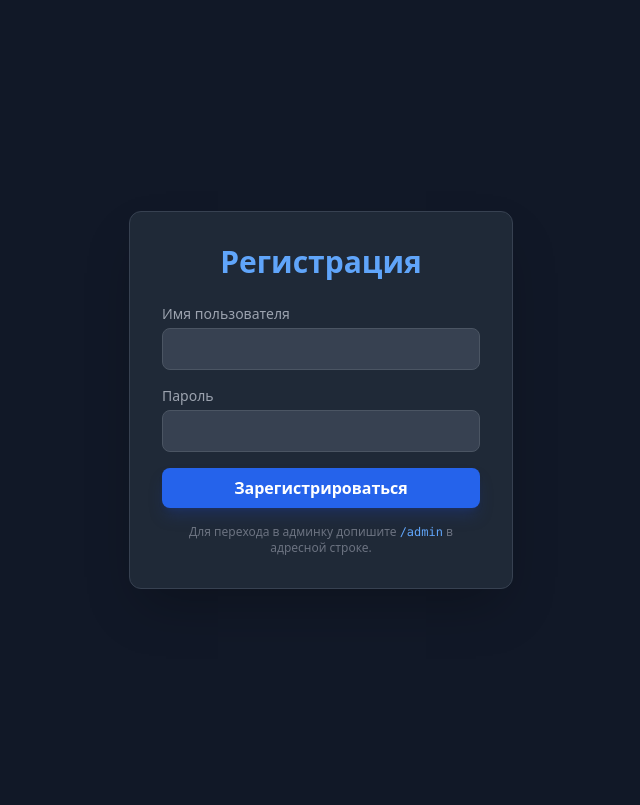
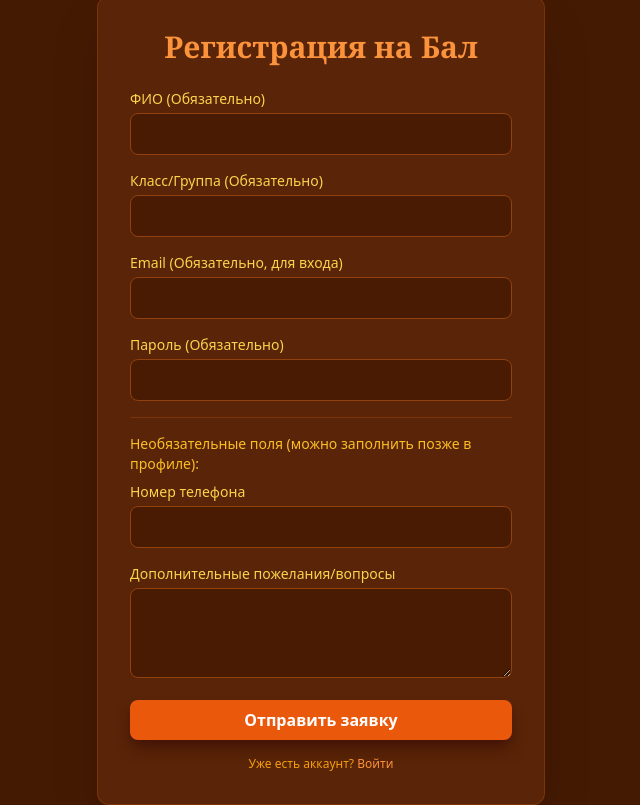
Before and after one commit to jsfxddc0de/hakaton_project, a Flask app: page /register in a window 1280 px wide. Shown: the whole page, without its empty margins (319-959 px from the left). Before the commit the page ends 589 px from the top, so only its background shows below. Run offline with Flask 3, Linux system fonts and the light colour scheme; some libraries are stand-ins or nearby versions.

Commit message:
обновил схему базы данных, модифицировал регистрацию, создана страница профиля, изменил логику входа/выхода, интегрировал отправку email, обновил api и админ-панель.

```diff
--- a/backend/app.py
+++ b/backend/app.py
@@ -1,20 +1,80 @@
-from flask import Flask, render_template, request, redirect, url_for
+from flask import Flask, render_template, request, redirect, url_for, session, jsonify, flash
 import sqlite3
-import os
+import smtplib
+import ssl
+from email.message import EmailMessage
+import os # Для получения Email-пароля из переменных окружения, безопаснее
 
 app = Flask(__name__)
+app.secret_key = 'super_secret_key_for_sessions_and_profile' # Секретный ключ для сессий
+
 DATABASE = 'users.db'
+ADMIN_PASSWORD = '1488'
 
+# --- НАСТРОЙКИ EMAIL ---
+# ВАЖНО: В реальных проектах эти данные хранят в переменных окружения или файле конфигурации,
+# а не прямо в коде! Для простоты демонстрации оставим тут.
+# Для Gmail нужно будет включить "Пароли приложений" если включена 2ФА.
+EMAIL_SENDER = 'gika.savinov@gmail.com' # Email, с которого будут отправляться письма
+# Пароль для вашего email. Для Gmail это "Пароль приложения".
+EMAIL_PASSWORD = os.environ.get('EMAIL_APP_PASSWORD', 'j012qewj12')
+EMAIL_HOST = 'smtp.gmail.com'
+EMAIL_PORT = 465 # SSL порт
+
+# Функция для отправки Email
+def send_registration_email(recipient_email, recipient_fio):
+    if not EMAIL_PASSWORD:
+        print("Ошибка: Пароль для отправки Email не задан. Письмо не будет отправлено.")
+        return
+
+    msg = EmailMessage()
+    msg['Subject'] = 'Успешная регистрация на Осенний Бал 2026!'
+    msg['From'] = EMAIL_SENDER
+    msg['To'] = recipient_email
+
+    msg.set_content(f"""
+    Здравствуйте, {recipient_fio}!
+
+    Поздравляем! Ваша заявка на участие в Осеннем Бале 2026 успешно принята.
+
+    Дата: 31 октября 2026 года
+    Время: 18:00
+    Место: Главный Колонный Зал Торжеств
+
+    Ваши данные для входа в личный кабинет:
+    Email: {recipient_email}
+    (Пароль тот, который вы указывали при регистрации)
+
+    Вы можете изменить необязательные данные в своем профиле на сайте.
+
+    До встречи на балу!
+    С уважением,
+    Оргкомитет Осеннего Бала
+    """)
+
+    try:
+        context = ssl.create_default_context()
+        with smtplib.SMTP_SSL(EMAIL_HOST, EMAIL_PORT, context=context) as smtp:
+            smtp.login(EMAIL_SENDER, EMAIL_PASSWORD)
+            smtp.send_message(msg)
+        print(f"Email успешно отправлен на {recipient_email}")
+    except Exception as e:
+        print(f"Ошибка при отправке Email на {recipient_email}: {e}")
 
 # Функция для подключения к БД и создания таблицы
 def init_db():
     conn = sqlite3.connect(DATABASE)
     cursor = conn.cursor()
+    # Обновленная таблица пользователей
     cursor.execute('''
         CREATE TABLE IF NOT EXISTS users (
             id INTEGER PRIMARY KEY AUTOINCREMENT,
-            username TEXT NOT NULL,
+            fio TEXT NOT NULL,
+            class_group TEXT NOT NULL,
+            email TEXT NOT NULL UNIQUE, -- Email теперь уникальный и используется для входа
             password TEXT NOT NULL,
+            phone TEXT,               -- Необязательное
+            wishes TEXT,              -- Необязательное
             ip_address TEXT NOT NULL,
             reg_time TIMESTAMP DEFAULT CURRENT_TIMESTAMP
         )
@@ -22,51 +82,206 @@ def init_db():
     conn.commit()
     conn.close()
 
-
-# Перенаправление с главной на регистрацию
+# 1. Главная страница (Осенний бал)
 @app.route('/')
 def home():
-    return redirect(url_for('register'))
+    user_email = session.get('user_email')
+    user_fio = session.get('user_fio')
+    return render_template('index.html', user_email=user_email, user_fio=user_fio)
+
+# 2. Регистрация участника
+@app.route('/register', methods=['GET', 'POST'])
+def register():
+    error = None
+    if request.method == 'POST':
+        fio = request.form['fio'].strip()
+        class_group = request.form['class_group'].strip()
+        email = request.form['email'].strip()
+        password = request.form['password']
+        phone = request.form.get('phone', '').strip() # Необязательное поле
+        wishes = request.form.get('wishes', '').strip() # Необязательное поле
+
+        ip_address = request.headers.get('X-Forwarded-For', request.remote_addr)
+
+        # Проверка обязательных полей
+        if not fio or not class_group or not email or not password:
+            error = "Пожалуйста, заполните все обязательные поля (ФИО, Класс/Группа, Email, Пароль)."
+            return render_template('register.html', error=error)
+
+        conn = sqlite3.connect(DATABASE)
+        cursor = conn.cursor()
+
+        # Проверяем, существует ли уже пользователь с таким Email
+        cursor.execute('SELECT id FROM users WHERE email = ?', (email,))
+        if cursor.fetchone():
+            error = "Пользователь с таким Email уже зарегистрирован."
+            conn.close()
+        else:
+            try:
+                # Вставляем нового пользователя со всеми полями
+                cursor.execute(
+                    '''INSERT INTO users (fio, class_group, email, password, phone, wishes, ip_address)
+                       VALUES (?, ?, ?, ?, ?, ?, ?)''',
+                    (fio, class_group, email, password, phone, wishes, ip_address)
+                )
+                conn.commit()
+
+                # Отправляем уведомление на Email
+                send_registration_email(email, fio)
+
+                # Автоматически авторизуем пользователя после успешной регистрации
+                session['user_email'] = email
+                session['user_fio'] = fio # Сохраняем ФИО для отображения на главной
+                flash(f"Заявка успешно принята, {fio}! Письмо с подтверждением отправлено на {email}.", 'success')
+                return redirect(url_for('home'))
+            except Exception as e:
+                conn.rollback() # Откатываем изменения при ошибке
+                error = f"Произошла ошибка при регистрации: {e}"
+            finally:
+                conn.close()
+
+    return render_template('register.html', error=error)
+
+# 3. Вход пользователя
+@app.route('/login', methods=['GET', 'POST'])
+def login():
+    error = None
+    if request.method == 'POST':
+        email = request.form['email'].strip()
+        password = request.form['password']
+
+        conn = sqlite3.connect(DATABASE)
+        cursor = conn.cursor()
+        cursor.execute('SELECT fio, email FROM users WHERE email = ? AND password = ?', (email, password))
+        user_data = cursor.fetchone()
+        conn.close()
+
+        if user_data:
+            session['user_email'] = user_data[1] # Сохраняем email в сессии
+            session['user_fio'] = user_data[0] # Сохраняем ФИО в сессии
+            flash(f"Добро пожаловать, {user_data[0]}!", 'info')
+            return redirect(url_for('home'))
+        else:
+            error = "Неверный Email или пароль."
+
+    return render_template('login.html', error=error)
+
+# 4. Выход пользователя
+@app.route('/logout')
+def logout():
+    session.pop('user_email', None)
+    session.pop('user_fio', None)
+    flash("Вы вышли из аккаунта.", 'info')
+    return redirect(url_for('home'))
+
+# 5. Профиль пользователя (просмотр и редактирование)
+@app.route('/profile', methods=['GET', 'POST'])
+def profile():
+    user_email = session.get('user_email')
+    if not user_email:
+        flash("Пожалуйста, войдите, чтобы получить доступ к профилю.", 'warning')
+        return redirect(url_for('login'))
+
+    conn = sqlite3.connect(DATABASE)
+    cursor = conn.cursor()
+
+    if request.method == 'POST':
+        # Обновляем только необязательные поля
+        new_phone = request.form.get('phone', '').strip()
+        new_wishes = request.form.get('wishes', '').strip()
+
+        try:
+            cursor.execute(
+                'UPDATE users SET phone = ?, wishes = ? WHERE email = ?',
+                (new_phone, new_wishes, user_email)
+            )
+            conn.commit()
+            flash("Ваш профиль успешно обновлен!", 'success')
+        except Exception as e:
+            conn.rollback()
+            flash(f"Ошибка при обновлении профиля: {e}", 'error')
+
+    # Всегда получаем актуальные данные пользователя для отображения
+    cursor.execute('SELECT fio, class_group, email, phone, wishes FROM users WHERE email = ?', (user_email,))
+    user_data = cursor.fetchone()
+    conn.close()
+
+    if not user_data: # Если по какой-то причине пользователь не найден (хотя должен быть)
+        session.pop('user_email', None)
+        session.pop('user_fio', None)
+        flash("Ошибка: Ваш профиль не найден. Пожалуйста, войдите снова.", 'error')
+        return redirect(url_for('login'))
+
+    user_dict = {
+        'fio': user_data[0],
+        'class_group': user_data[1],
+        'email': user_data[2],
+        'phone': user_data[3] if user_data[3] else '', # Пустая строка вместо None
+        'wishes': user_data[4] if user_data[4] else ''
+    }
+    return render_template('profile.html', user=user_dict)
 
 
-# Страница регистрации
-@app.route('/register', methods=['GET', 'POST'])
-def register():
+# 6. Вход в админку (пароль 1488)
+@app.route('/admin/login', methods=['GET', 'POST'])
+def admin_login():
+    error = None
     if request.method == 'POST':
-        username = request.form['username']
-        password = request.form['password']  # В реальных проектах пароли шифруют, но для теста оставим так
+        entered_password = request.form.get('password')
+        if entered_password == ADMIN_PASSWORD:
+            session['admin_logged_in'] = True
+            return redirect(url_for('admin'))
+        else:
+            error = 'Неверный код-пароль!'
+    return render_template('admin_login.html', error=error)
 
-        # Получаем IP-адрес пользователя
-        # Если запускаешь локально, у всех будет 127.0.0.1, но если зайдешь с телефона — будет локальный IP телефона
-        ip_address = request.headers.get('X-Forwarded-For', request.remote_addr)
+# 7. Выход из админки
+@app.route('/admin/logout')
+def admin_logout():
+    session.pop('admin_logged_in', None)
+    return redirect(url_for('admin_login'))
 
-        # Запись в базу данных
-        conn = sqlite3.connect(DATABASE)
-        cursor = conn.cursor()
-        cursor.execute(
-            'INSERT INTO users (username, password, ip_address) VALUES (?, ?, ?)',
-            (username, password, ip_address)
-        )
-        conn.commit()
-        conn.close()
-
-        return render_template('success.html', username=username)
-
-    return render_template('register.html')
-
-
-# Админ-панель
+# 8. Сама админка
 @app.route('/admin')
 def admin():
+    if not session.get('admin_logged_in'):
+        return redirect(url_for('admin_login'))
+
     conn = sqlite3.connect(DATABASE)
     cursor = conn.cursor()
-    cursor.execute('SELECT id, username, password, ip_address, reg_time FROM users ORDER BY id DESC')
+    # Выбираем все поля для админ-панели
+    cursor.execute('SELECT id, fio, class_group, email, password, phone, wishes, ip_address, reg_time FROM users ORDER BY id DESC')
     users = cursor.fetchall()
     conn.close()
     return render_template('admin.html', users=users)
 
+# 9. API для получения данных о пользователях в JSON (только для авторизованных админов)
+@app.route('/api/users')
+def api_users():
+    if not session.get('admin_logged_in'):
+        return jsonify({'error': 'Unauthorized', 'message': 'Admin login required'}), 401
+
+    conn = sqlite3.connect(DATABASE)
+    cursor = conn.cursor()
+    # Выбираем все поля, КРОМЕ ПАРОЛЯ И IP (безопасность)
+    cursor.execute('SELECT id, fio, class_group, email, phone, wishes, reg_time FROM users ORDER BY id DESC')
+    users_raw = cursor.fetchall()
+    conn.close()
+
+    users_json = []
+    for user_tuple in users_raw:
+        users_json.append({
+            'id': user_tuple[0],
+            'fio': user_tuple[1],
+            'class_group': user_tuple[2],
+            'email': user_tuple[3],
+            'phone': user_tuple[4],
+            'wishes': user_tuple[5],
+            'registration_time': user_tuple[6]
+        })
+
+    return jsonify(users_json)
 
 if __name__ == '__main__':
     init_db()
-    # host='0.0.0.0' позволяет заходить на сайт с других устройств в твоей Wi-Fi сети (например, с телефона)
     app.run(debug=True, host='0.0.0.0', port=5000)
--- a/backend/templates/register.html
+++ b/backend/templates/register.html
@@ -3,30 +3,64 @@
 <head>
     <meta charset="UTF-8">
     <meta name="viewport" content="width=device-width, initial-scale=1.0">
-    <title>Регистрация</title>
+    <title>Регистрация на Бал</title>
     <script src="https://cdn.tailwindcss.com"></script>
 </head>
-<body class="bg-gray-900 h-screen flex items-center justify-center text-gray-200">
-    <div class="bg-gray-800 p-8 rounded-xl shadow-2xl w-full max-w-sm border border-gray-700">
-        <h2 class="text-3xl font-bold mb-6 text-center text-blue-400">Регистрация</h2>
+<body class="bg-amber-950 h-screen flex items-center justify-center text-amber-100">
+    <div class="bg-amber-900/40 p-8 rounded-xl shadow-2xl w-full max-w-md border border-amber-800/60">
+        <h2 class="text-3xl font-serif font-bold mb-6 text-center text-orange-400">Регистрация на Бал</h2>
+
+        {% if error %}
+        <div class="bg-red-900/40 border border-red-500/50 text-red-200 px-4 py-2 rounded-lg text-sm mb-4 text-center">
+            {{ error }}
+        </div>
+        {% endif %}
+
         <form action="/register" method="POST" class="space-y-4">
+            <!-- Обязательные поля -->
             <div>
-                <label class="block text-sm font-medium mb-1 text-gray-400">Имя пользователя</label>
-                <input type="text" name="username" required autocomplete="off"
-                       class="w-full px-4 py-2 bg-gray-700 border border-gray-600 rounded-lg focus:outline-none focus:ring-2 focus:ring-blue-500 text-white">
+                <label class="block text-sm font-medium mb-1 text-amber-300">ФИО (Обязательно)</label>
+                <input type="text" name="fio" required autocomplete="name"
+                       class="w-full px-4 py-2 bg-amber-950/80 border border-amber-800 rounded-lg focus:outline-none focus:ring-2 focus:ring-orange-500 text-white">
             </div>
             <div>
-                <label class="block text-sm font-medium mb-1 text-gray-400">Пароль</label>
+                <label class="block text-sm font-medium mb-1 text-amber-300">Класс/Группа (Обязательно)</label>
+                <input type="text" name="class_group" required autocomplete="organization-title"
+                       class="w-full px-4 py-2 bg-amber-950/80 border border-amber-800 rounded-lg focus:outline-none focus:ring-2 focus:ring-orange-500 text-white">
+            </div>
+            <div>
+                <label class="block text-sm font-medium mb-1 text-amber-300">Email (Обязательно, для входа)</label>
+                <input type="email" name="email" required autocomplete="email"
+                       class="w-full px-4 py-2 bg-amber-950/80 border border-amber-800 rounded-lg focus:outline-none focus:ring-2 focus:ring-orange-500 text-white">
+            </div>
+            <div>
+                <label class="block text-sm font-medium mb-1 text-amber-300">Пароль (Обязательно)</label>
                 <input type="password" name="password" required
-                       class="w-full px-4 py-2 bg-gray-700 border border-gray-600 rounded-lg focus:outline-none focus:ring-2 focus:ring-blue-500 text-white">
+                       class="w-full px-4 py-2 bg-amber-950/80 border border-amber-800 rounded-lg focus:outline-none focus:ring-2 focus:ring-orange-500 text-white">
             </div>
+
+            <!-- Необязательные поля -->
+            <div class="pt-4 border-t border-amber-800/60">
+                <p class="text-sm font-medium mb-2 text-amber-400">Необязательные поля (можно заполнить позже в профиле):</p>
+                <div>
+                    <label class="block text-sm font-medium mb-1 text-amber-300">Номер телефона</label>
+                    <input type="tel" name="phone" autocomplete="tel"
+                           class="w-full px-4 py-2 bg-amber-950/80 border border-amber-800 rounded-lg focus:outline-none focus:ring-2 focus:ring-orange-500 text-white">
+                </div>
+                <div class="mt-4">
+                    <label class="block text-sm font-medium mb-1 text-amber-300">Дополнительные пожелания/вопросы</label>
+                    <textarea name="wishes" rows="3"
+                              class="w-full px-4 py-2 bg-amber-950/80 border border-amber-800 rounded-lg focus:outline-none focus:ring-2 focus:ring-orange-500 text-white resize-y"></textarea>
+                </div>
+            </div>
+
             <button type="submit"
-                    class="w-full bg-blue-600 text-white py-2 rounded-lg font-semibold hover:bg-blue-500 transition duration-200 shadow-lg shadow-blue-900/40">
-                Зарегистрироваться
+                    class="w-full bg-orange-600 text-white py-2 rounded-lg font-semibold hover:bg-orange-500 transition duration-200 shadow-lg shadow-orange-950 mt-6">
+                Отправить заявку
             </button>
         </form>
-        <p class="mt-4 text-xs text-center text-gray-500">
-            Для перехода в админку допишите <span class="text-blue-400 font-mono">/admin</span> в адресной строке.
+        <p class="mt-4 text-xs text-center text-amber-500">
+            Уже есть аккаунт? <a href="/login" class="text-orange-400 hover:underline">Войти</a>
         </p>
     </div>
 </body>
```
Also changed, not shown: backend/templates/admin.html (+25 -9 lines), backend/templates/admin_login.html (added, +35 -0 lines), backend/templates/index.html (added, +92 -0 lines), backend/templates/login.html (added, +40 -0 lines), backend/templates/profile.html (added, +70 -0 lines), backend/users.db.
